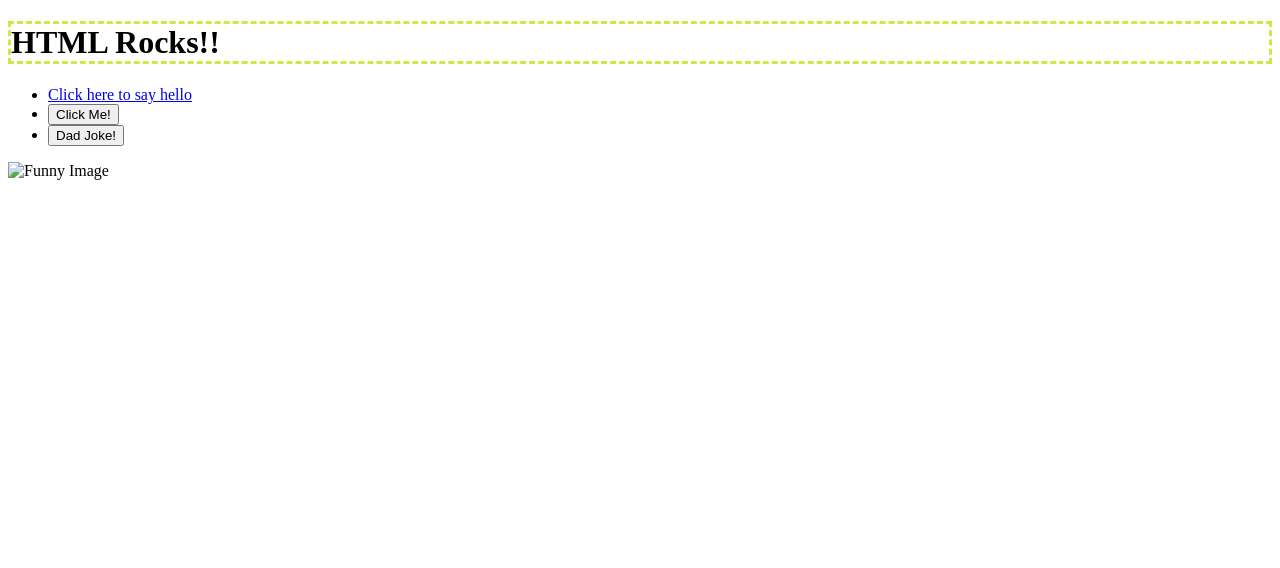
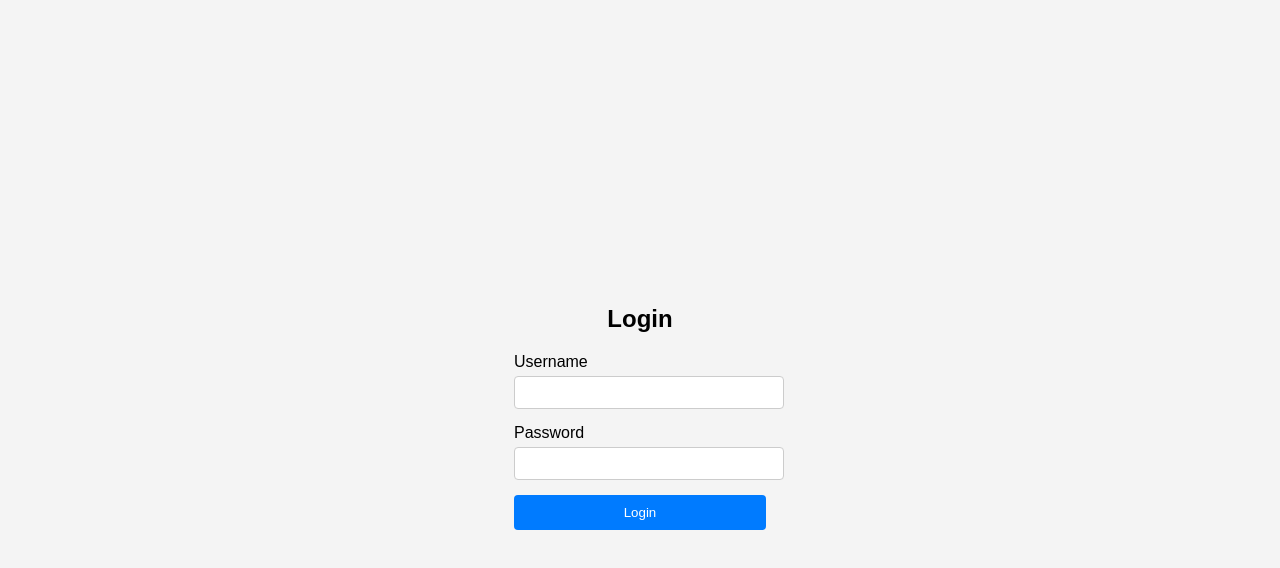
Before and after one commit to swvargas/CS208-09.03, a website: page index.html in a window 1280 px wide. Drawn offline with Linux system fonts and the light colour scheme; files that its build step writes are made by us from their sources; files whose address does not match are found by name.

Commit message:
Lab Done

```diff
--- a/index.html
+++ b/index.html
@@ -1,25 +1,25 @@
-<!doctype html>
-<html>
-
+<!DOCTYPE html>
+<html lang="en">
 <head>
-  <meta charset="utf-8">
-  <title>CS208 - Starter Code (UPDATE ME)!</title>
-  <meta name="description" content="">
-  <meta name="viewport" content="width=device-width, initial-scale=1">
+  <meta charset="UTF-8">
+  <meta name="viewport" content="width=device-width, initial-scale=1.0">
+  <title>Login Form</title>
   <link rel="stylesheet" href="style.css">
 </head>
+<body>
+  <div class="login-container">
+    <h2>Login</h2>
+    <form id="loginForm">
+      <label for="username">Username</label>
+      <input type="text" id="username" required>
 
-<body>
-  <h1>HTML Rocks!!</h1>
-  <ul>
-  <li><a href="/hello">Click here to say hello</a></li>
-  <li><button id="hello-link">Click Me!</button></li>
-  <li><button id="joke-button">Dad Joke!</button></li>
+      <label for="password">Password</label>
+      <input type="password" id="password" required>
+
+      <button type="submit">Login</button>
+    </form>
+  </div>
+
   <script src="script.js"></script>
-  </ul>
-  <img src="funny.png" alt="Funny Image" width="300" height="200">
-
-  <h2 id="joke-display"></h2>
 </body>
-
 </html>
```
Also changed, not shown: dist/funny.png (deleted), dist/script.js, dist/style.css, 1 other file.
